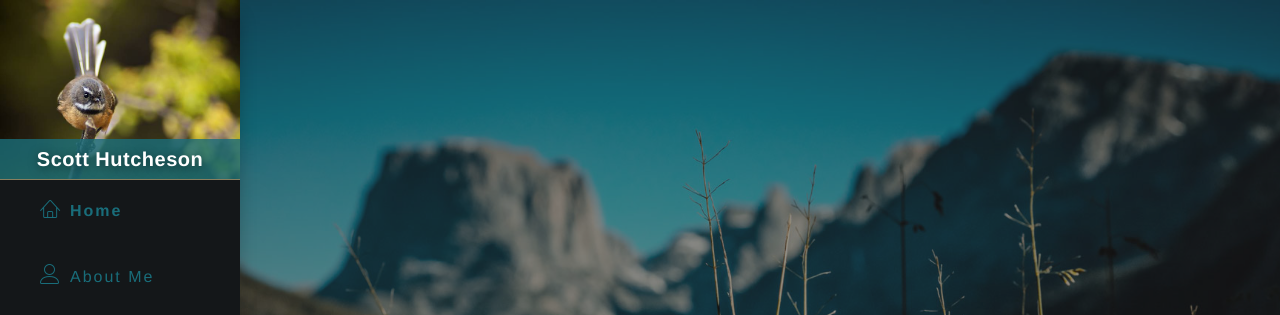
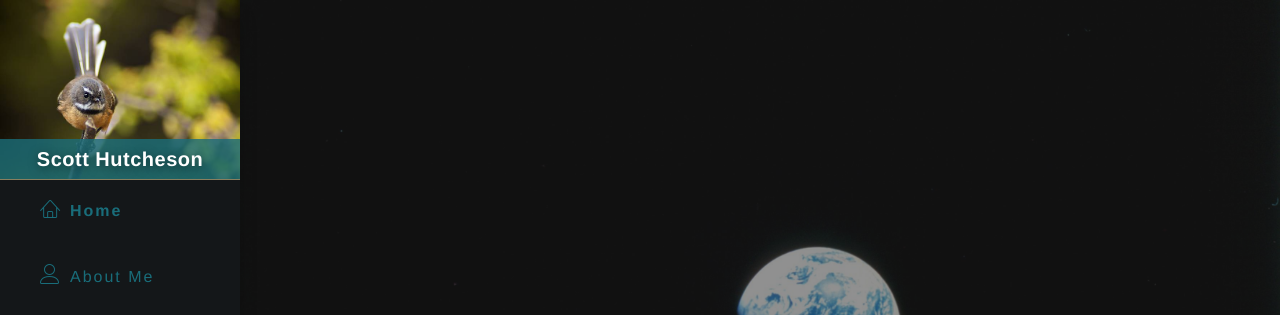
Before and after one commit to shutcheson/scottonline, a website: page index.html in a window 1280 px wide. Shown: the top 315 px of the page. Drawn offline with Linux system fonts and the light colour scheme.

Commit message:
Update index.html
Change home page background  to earth from the moon

```diff
--- a/index.html
+++ b/index.html
@@ -130,7 +130,7 @@
         <section
   id="home"
   class="banner-section pt-page"
-  style="background-image: url('img/background/home-bg.jpg')"
+  style="background-image: url('img/background/home-bg-2.jpeg')"
 >
   <img src="img/background/home-bg.jpg" alt="Background image of home section with abstract design" style="display:none;" />
   <div class="banner-content">
```
